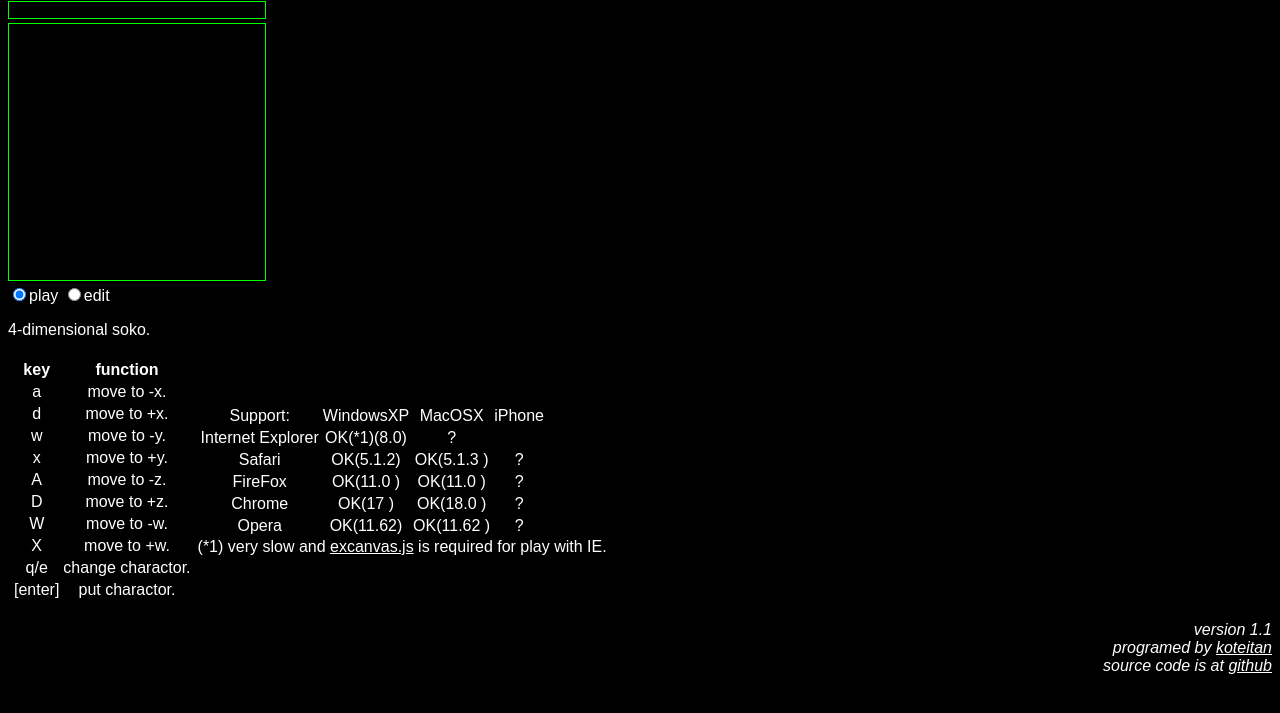
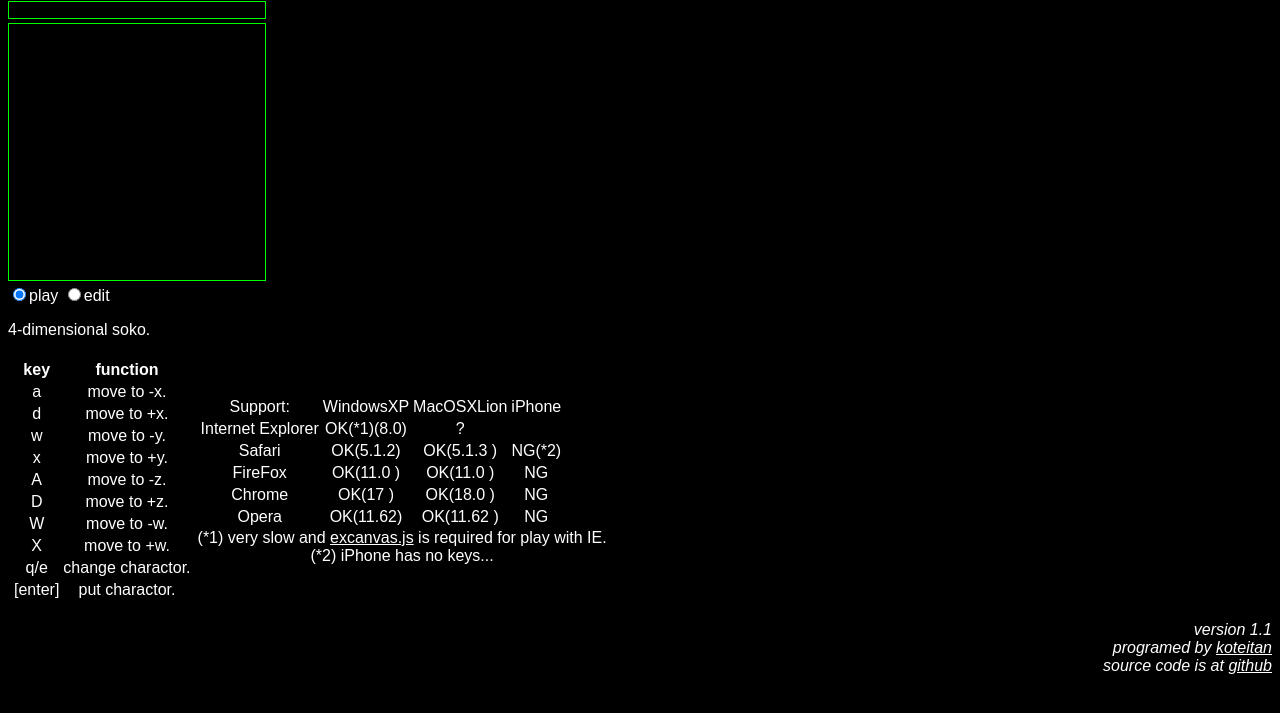
Before and after one commit to koteitan/4dsoko, a plain HTML site: page index.html in a window 1280 px wide. Shown: the part 79-792 px from the top of the page. Drawn offline with Linux system fonts and the light colour scheme; a script that the page names is missing.

Commit message:
Supported browser is updated.

```diff
--- a/index.html
+++ b/index.html
@@ -50,14 +50,15 @@
 </td><td>
 
 <table>
-<tr><td>Support:</td><td>WindowsXP</td><td>MacOSX</td><td>iPhone</td></tr>
+<tr><td>Support:</td><td>WindowsXP</td><td>MacOSXLion</td><td>iPhone</td></tr>
 <tr><td>Internet Explorer</td><td>OK(*1)(8.0)</td><td>?</td><td></td></tr>
-<tr><td>Safari           </td><td>OK(5.1.2)</td><td>OK(5.1.3 )</td><td>?</td></tr>
-<tr><td>FireFox          </td><td>OK(11.0 )</td><td>OK(11.0  )</td><td>?</td></tr>
-<tr><td>Chrome           </td><td>OK(17   )</td><td>OK(18.0  )</td><td>?</td></tr>
-<tr><td>Opera            </td><td>OK(11.62)</td><td>OK(11.62 )</td><td>?</td></tr>
+<tr><td>Safari           </td><td>OK(5.1.2)</td><td>OK(5.1.3 )</td><td>NG(*2)</td></tr>
+<tr><td>FireFox          </td><td>OK(11.0 )</td><td>OK(11.0  )</td><td>NG</td></tr>
+<tr><td>Chrome           </td><td>OK(17   )</td><td>OK(18.0  )</td><td>NG</td></tr>
+<tr><td>Opera            </td><td>OK(11.62)</td><td>OK(11.62 )</td><td>NG</td></tr>
 </table>
 (*1) very slow and <a href="excanvas.sourceforge.net">excanvas.js</a> is required for play with IE. <br>
+(*2) iPhone has no keys...
 </td></tr></table>
 </p>
 <address>
```
